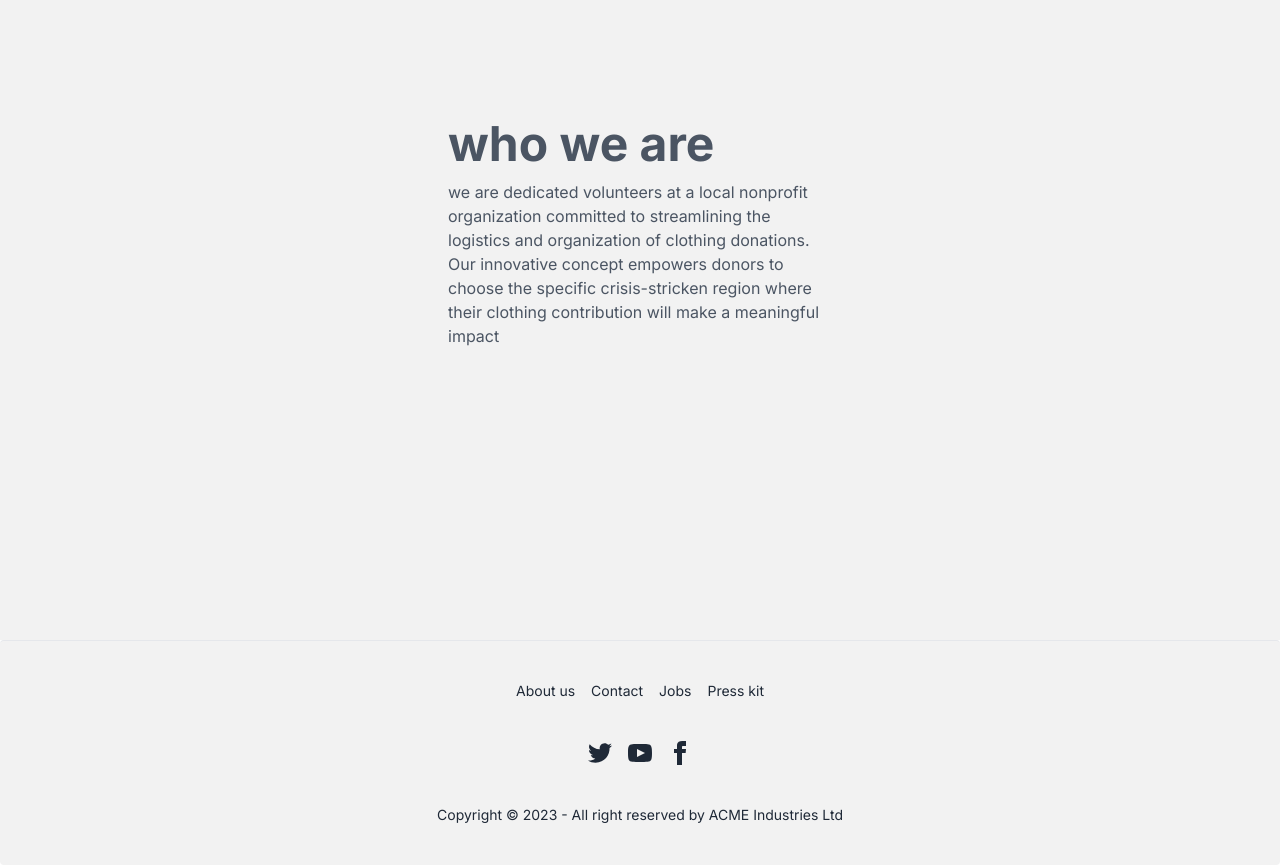
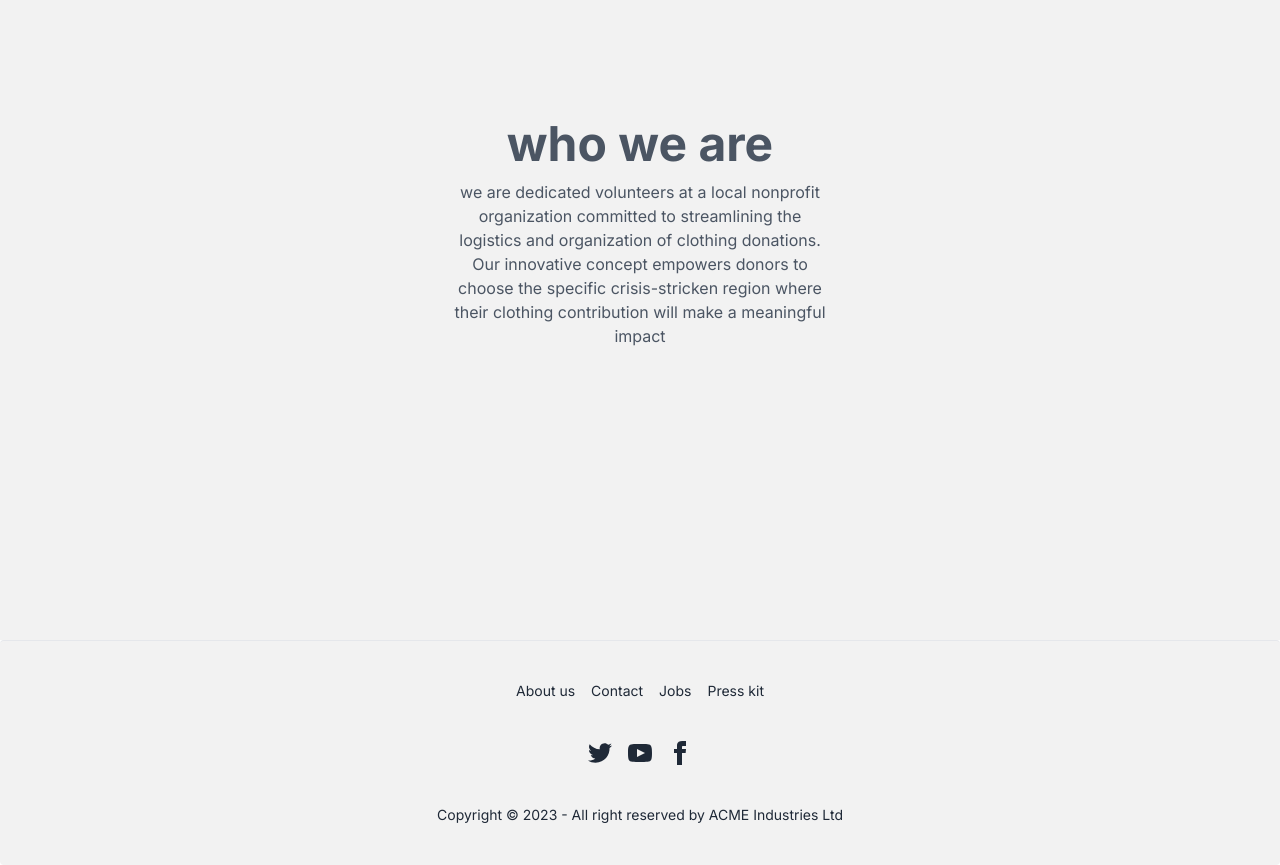
Before and after one commit to tbias25/IPWA01-Programmierung-von-Webanwendungsoberflaechen, a Next.js app in the folder rewear-app/: page / in a window 1280 px wide. Shown: the part 2560-3425 px from the top of the page. Built offline with nearby package versions, Linux system fonts and the light colour scheme.

Commit message:
design improvements

```diff
--- a/rewear-app/src/app/page.js
+++ b/rewear-app/src/app/page.js
@@ -72,7 +72,7 @@ export default function Home() {
         id="who-we-are-section"
         className="hero min-h-screen bg-base-200"
       >
-        <div className="text-left text-gray-600 max-w-md sm:max-w-sm">
+        <div className="text-left sm:text-center text-gray-600 max-w-md sm:max-w-sm">
           <h1 className="text-5xl font-bold">who we are</h1>
           <p className="py-3">
             we are dedicated volunteers at a local nonprofit organization
```
